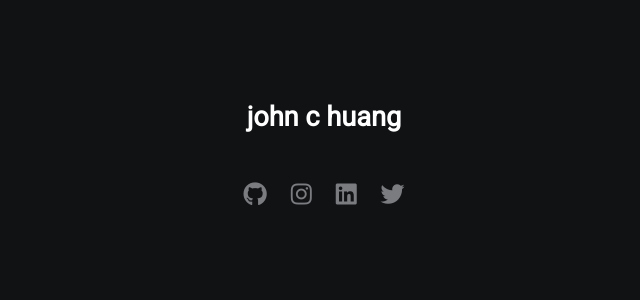
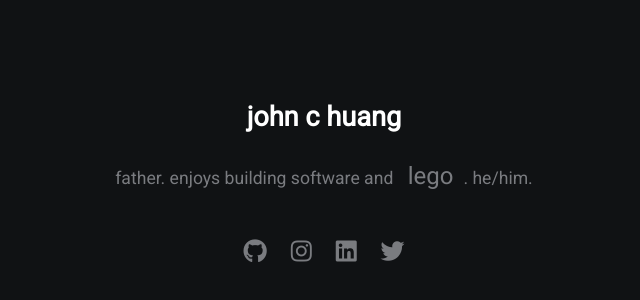
Before and after one commit to jhuangtw/jhuangtw.github.io, a plain HTML site: page index.html in a window 1280 px wide. Shown: the part 242-542 px from the top of the page, without its empty margins (316-956 px from the left). Drawn offline with Linux system fonts and the light colour scheme.

Commit message:
Update index.html

```diff
--- a/index.html
+++ b/index.html
@@ -13,6 +13,8 @@
         <div class="section-1">
             <h2>john c huang</h2>
             <br/>
+            <p>father. enjoys building software and <a href="https://www.instagram.com/jhuangtw/" target="_blank">lego</a>. he/him. </p>
+            <br/>
             <br/>
             <a href="https://github.com/jhuangtw/xg2xg" target="_blank"><i class="fab fa-github"></i></a>
             <a href="https://www.instagram.com/jhuangtw/" target="_blank"><i class="fab fa-instagram"></i></a>
```
